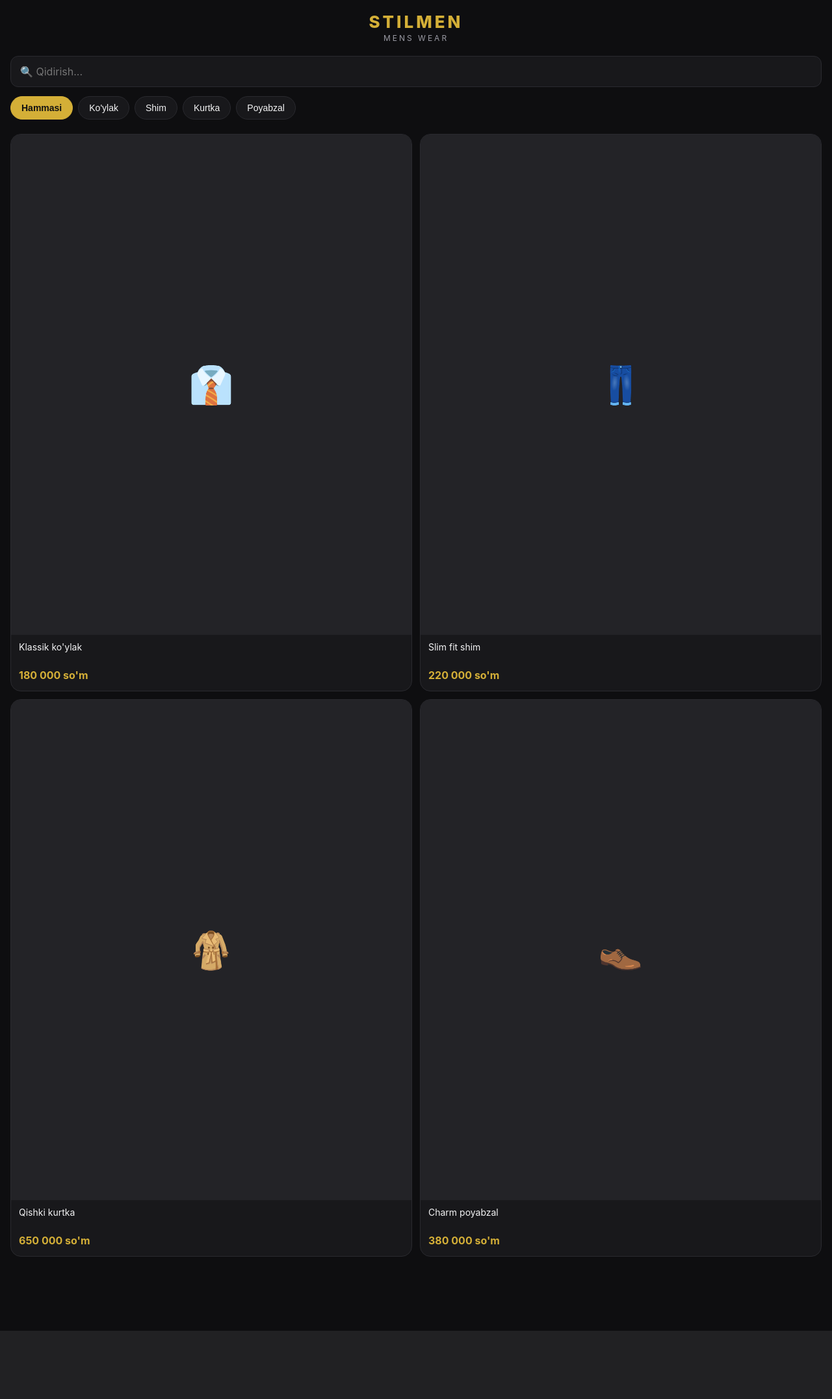
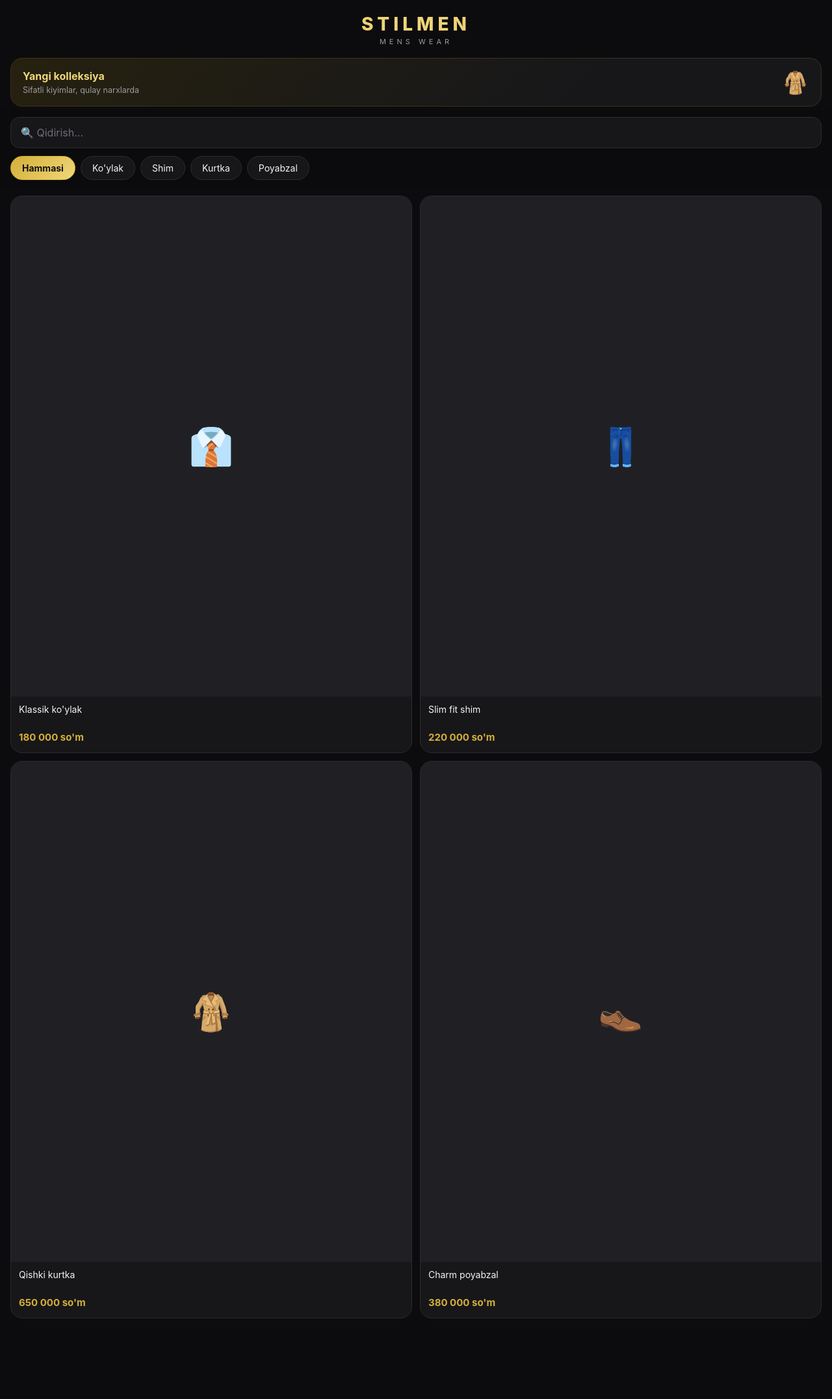
Before and after one commit to lonzopubgm-art/shop-bot, a FastAPI app: page /shop in a window 1280 px wide. Shown: the whole page at 65% size. Before the commit the page ends 2048 px from the top, so only its background shows below. Run offline with FastAPI, Linux system fonts and the light colour scheme; parts of the project's set-up code (start-up, migrations or seed data) failed here and were passed over; some libraries are stand-ins or nearby versions.

Commit message:
Update index.html

```diff
--- a/templates/index.html
+++ b/templates/index.html
@@ -6,53 +6,79 @@
 <title>Stilmen | Mens Wear</title>
 <script src="https://telegram.org/js/telegram-web-app.js"></script>
 <style>
-:root{--bg:#0e0e10;--card:#18181b;--line:#2a2a2f;--gold:#d4af37;--text:#f4f4f5;--mute:#9a9aa3}
+:root{--bg:#0c0c0e;--card:#17171a;--card2:#202024;--line:#2b2b31;--gold:#d4af37;--gold2:#f0d77a;--text:#f4f4f5;--mute:#9a9aa3;--red:#ff5d5d}
 *{box-sizing:border-box;margin:0;padding:0;-webkit-tap-highlight-color:transparent}
-body{background:var(--bg);color:var(--text);font-family:-apple-system,"Segoe UI",Roboto,sans-serif;padding-bottom:100px}
+html{scroll-behavior:smooth}
+body{background:var(--bg);color:var(--text);font-family:-apple-system,"Segoe UI",Roboto,sans-serif;padding-bottom:110px;-webkit-font-smoothing:antialiased}
 body.lock{overflow:hidden}
-header{padding:18px 16px 8px;text-align:center}
-.brand{font-size:26px;font-weight:800;letter-spacing:4px;color:var(--gold)}
-.sub{font-size:12px;letter-spacing:3px;color:var(--mute);margin-top:2px}
-.top{position:sticky;top:0;z-index:5;background:var(--bg);padding-bottom:4px}
-.search{margin:12px 16px 0}
-input,textarea{width:100%;background:var(--card);border:1px solid var(--line);color:var(--text);border-radius:12px;padding:13px 14px;font-size:16px;outline:none;font-family:inherit}
+button{font-family:inherit}
+
+header{padding:20px 16px 6px;text-align:center}
+.brand{font-size:28px;font-weight:800;letter-spacing:6px;background:linear-gradient(90deg,var(--gold),var(--gold2),var(--gold));-webkit-background-clip:text;background-clip:text;color:transparent}
+.sub{font-size:11px;letter-spacing:5px;color:var(--mute);margin-top:3px}
+
+.hero{margin:12px 16px 0;padding:16px 18px;border-radius:18px;background:linear-gradient(135deg,#26210f,#17171a 70%);border:1px solid #3a3217;display:flex;justify-content:space-between;align-items:center}
+.hero b{display:block;font-size:16px;color:var(--gold2)}
+.hero span{font-size:12.5px;color:var(--mute)}
+.hero i{font-style:normal;font-size:34px}
+
+.top{position:sticky;top:0;z-index:5;background:rgba(12,12,14,.94);backdrop-filter:blur(10px);-webkit-backdrop-filter:blur(10px);padding:10px 0 6px;margin-top:6px}
+.search{margin:0 16px}
+input,textarea{width:100%;background:var(--card);border:1px solid var(--line);color:var(--text);border-radius:14px;padding:13px 15px;font-size:16px;outline:none;font-family:inherit;transition:border-color .2s}
 input:focus,textarea:focus{border-color:var(--gold)}
-.cats{display:flex;gap:8px;overflow-x:auto;padding:14px 16px 4px;scrollbar-width:none}
+::placeholder{color:#6d6d76}
+.cats{display:flex;gap:8px;overflow-x:auto;padding:12px 16px 4px;scrollbar-width:none}
 .cats::-webkit-scrollbar{display:none}
-.chip{flex:none;padding:9px 16px;border-radius:20px;border:1px solid var(--line);background:var(--card);color:var(--text);font-size:14px;cursor:pointer}
-.chip.on{background:var(--gold);border-color:var(--gold);color:#111;font-weight:600}
+.chip{flex:none;padding:9px 17px;border-radius:22px;border:1px solid var(--line);background:var(--card);color:var(--text);font-size:14px;cursor:pointer;transition:all .15s}
+.chip.on{background:linear-gradient(135deg,var(--gold),var(--gold2));border-color:var(--gold);color:#111;font-weight:700}
+
 .grid{display:grid;grid-template-columns:1fr 1fr;gap:12px;padding:14px 16px}
-.card{background:var(--card);border:1px solid var(--line);border-radius:16px;overflow:hidden;cursor:pointer;transition:transform .15s}
-.card:active{transform:scale(.97)}
-.pic{aspect-ratio:4/5;background:#232327;display:flex;align-items:center;justify-content:center;font-size:56px}
+.card{background:var(--card);border:1px solid var(--line);border-radius:18px;overflow:hidden;cursor:pointer;transition:transform .15s;animation:fade .35s both}
+.card:active{transform:scale(.96)}
+.pic{aspect-ratio:4/5;background:var(--card2);display:flex;align-items:center;justify-content:center;font-size:56px;overflow:hidden}
 .pic img{width:100%;height:100%;object-fit:cover}
-.info{padding:10px 12px 14px}
+.info{padding:11px 12px 14px}
 .name{font-size:14px;line-height:1.3;min-height:36px}
-.price{color:var(--gold);font-weight:700;margin-top:6px}
-.empty{grid-column:1/-1;text-align:center;color:var(--mute);padding:40px 0}
-.btn{width:100%;border:0;border-radius:14px;padding:15px;font-size:16px;font-weight:700;background:var(--gold);color:#111;cursor:pointer}
+.price{color:var(--gold);font-weight:700;margin-top:6px;font-size:15px}
+.empty{grid-column:1/-1;text-align:center;color:var(--mute);padding:50px 0;line-height:1.8}
+.empty button{margin-top:10px;width:auto;padding:11px 22px}
+
+.skel{height:250px;border-radius:18px;background:linear-gradient(100deg,var(--card) 30%,var(--card2) 50%,var(--card) 70%);background-size:300% 100%;animation:sh 1.3s infinite}
+@keyframes sh{0%{background-position:100% 0}100%{background-position:0 0}}
+@keyframes fade{from{opacity:0;transform:translateY(8px)}to{opacity:1;transform:none}}
+@keyframes up{from{transform:translateY(100%)}to{transform:none}}
+
+.btn{width:100%;border:0;border-radius:15px;padding:15px;font-size:16px;font-weight:700;background:linear-gradient(135deg,var(--gold),var(--gold2));color:#111;cursor:pointer;transition:transform .1s}
+.btn:active{transform:scale(.98)}
 .btn:disabled{opacity:.5}
-.overlay{position:fixed;inset:0;background:rgba(0,0,0,.6);display:none;align-items:flex-end;z-index:20}
+
+.overlay{position:fixed;inset:0;background:rgba(0,0,0,.65);display:none;align-items:flex-end;z-index:20}
 .overlay.show{display:flex}
-.sheet{background:var(--bg);width:100%;max-height:90vh;overflow-y:auto;border-radius:22px 22px 0 0;padding:18px 16px 24px;border-top:1px solid var(--line)}
-.sheet h3{font-size:18px;margin-bottom:10px}
-.close{float:right;background:var(--card);border:0;color:var(--text);width:34px;height:34px;border-radius:50%;font-size:16px}
-.big{aspect-ratio:1.2;border-radius:14px;overflow:hidden;background:#232327;display:flex;align-items:center;justify-content:center;font-size:90px;margin:8px 0 12px}
+.sheet{background:var(--bg);width:100%;max-height:92vh;overflow-y:auto;border-radius:24px 24px 0 0;padding:18px 16px calc(24px + env(safe-area-inset-bottom));border-top:1px solid var(--line);animation:up .28s ease-out}
+.sheet h3{font-size:19px;margin-bottom:10px}
+.close{float:right;background:var(--card2);border:0;color:var(--text);width:34px;height:34px;border-radius:50%;font-size:15px;cursor:pointer}
+.big{aspect-ratio:1.15;border-radius:16px;overflow:hidden;background:var(--card2);display:flex;align-items:center;justify-content:center;font-size:90px;margin:8px 0 14px}
 .big img{width:100%;height:100%;object-fit:cover}
-.label{font-size:13px;color:var(--mute);margin:14px 0 8px}
+.label{font-size:13px;color:var(--mute);margin:16px 0 8px}
 .opts{display:flex;flex-wrap:wrap;gap:8px}
-.row{display:flex;align-items:center;gap:10px;padding:12px 0;border-bottom:1px solid var(--line)}
-.row .t{flex:1;font-size:14px}
-.row .t small{display:block;color:var(--mute);margin-top:3px}
-.qty{display:flex;align-items:center;gap:10px}
-.qty button{width:30px;height:30px;border-radius:50%;border:1px solid var(--line);background:var(--card);color:var(--text);font-size:18px}
-.total{display:flex;justify-content:space-between;font-size:17px;font-weight:700;margin:16px 0 12px}
+
+.row{display:flex;align-items:center;gap:12px;padding:12px 0;border-bottom:1px solid var(--line)}
+.thumb{width:54px;height:54px;border-radius:12px;background:var(--card2);overflow:hidden;display:flex;align-items:center;justify-content:center;font-size:26px;flex:none}
+.thumb img{width:100%;height:100%;object-fit:cover}
+.row .t{flex:1;font-size:14px;min-width:0}
+.row .t small{display:block;color:var(--mute);margin-top:3px;font-size:12.5px}
+.qty{display:flex;align-items:center;gap:9px}
+.qty button{width:30px;height:30px;border-radius:50%;border:1px solid var(--line);background:var(--card);color:var(--text);font-size:18px;cursor:pointer}
+.del{background:none!important;border:0!important;color:var(--red)!important;font-size:16px!important;width:26px!important}
+.total{display:flex;justify-content:space-between;font-size:18px;font-weight:700;margin:18px 0 12px}
 .total span:last-child{color:var(--gold)}
 .form{display:grid;gap:10px;margin-bottom:14px}
+
 .bar{position:fixed;left:12px;right:12px;bottom:calc(12px + env(safe-area-inset-bottom));z-index:10;display:none}
-.bar.show{display:block}
-.bar .btn{display:flex;justify-content:space-between;box-shadow:0 6px 24px rgba(0,0,0,.5)}
-.toast{position:fixed;top:16px;left:50%;transform:translateX(-50%);background:var(--gold);color:#111;padding:10px 18px;border-radius:20px;font-weight:600;font-size:14px;z-index:50;display:none;white-space:nowrap}
+.bar.show{display:block;animation:fade .25s}
+.bar .btn{display:flex;justify-content:space-between;box-shadow:0 8px 28px rgba(0,0,0,.6)}
+
+.toast{position:fixed;top:16px;left:50%;transform:translateX(-50%);background:var(--gold);color:#111;padding:10px 18px;border-radius:22px;font-weight:600;font-size:14px;z-index:50;display:none;max-width:92vw;text-align:center}
 </style>
 </head>
 <body>
@@ -61,10 +87,17 @@ input:focus,textarea:focus{border-color:var(--gold)}
   <div class="brand">STILMEN</div>
   <div class="sub">MENS WEAR</div>
 </header>
+
+<div class="hero">
+  <div><b>Yangi kolleksiya</b><span>Sifatli kiyimlar, qulay narxlarda</span></div>
+  <i>🧥</i>
+</div>
+
 <div class="top">
   <div class="search"><input id="q" placeholder="🔍 Qidirish..."></div>
   <div class="cats" id="cats"></div>
 </div>
+
 <div class="grid" id="grid"></div>
 
 <div class="bar" id="bar">
@@ -79,17 +112,19 @@ input:focus,textarea:focus{border-color:var(--gold)}
 const tg = window.Telegram && window.Telegram.WebApp;
 if (tg) {
   tg.ready(); tg.expand();
-  try { tg.setHeaderColor('#0e0e10'); tg.setBackgroundColor('#0e0e10'); } catch(e){}
+  try { tg.setHeaderColor('#0c0c0e'); tg.setBackgroundColor('#0c0c0e'); } catch(e){}
   try { tg.BackButton.onClick(() => closeAll()); } catch(e){}
 }
 
 let PRODUCTS = [], CATS = ["Hammasi"];
 let cat = "Hammasi", cart = [], cur = null, selSize = "", selColor = "";
-const CART_KEY = "stilmen_cart_v1";
+const CART_KEY = "stilmen_cart_v2";
 const $ = id => document.getElementById(id);
 const fmt = n => String(n).replace(/\B(?=(\d{3})+(?!\d))/g, " ") + " so'm";
 
-/* ---------- XAVFSIZLIK: HTML'ni tozalash ---------- */
+function hap(){ try { tg.HapticFeedback.impactOccurred("light"); } catch(e){} }
+
+/* ---------- Xavfsizlik: HTML'ni tozalash ---------- */
 function esc(s){
   return String(s == null ? "" : s)
     .replace(/&/g,"&amp;").replace(/</g,"&lt;").replace(/>/g,"&gt;")
@@ -105,7 +140,7 @@ function pic(p){
   return esc(p.emoji || "👕");
 }
 
-/* ---------- Tovarlarni tekshirib olish ---------- */
+/* ---------- Tovarni tekshirish ---------- */
 function cleanProduct(p){
   if (!p || typeof p !== "object") return null;
   const id = Number(p.id), price = Number(p.price);
@@ -121,9 +156,9 @@ function cleanProduct(p){
   };
 }
 
-/* ---------- Savatni saqlash ---------- */
+/* ---------- Savat xotirasi ---------- */
 function saveCart(){
-  try { localStorage.setItem(CART_KEY, JSON.stringify(cart)); } catch(e){}
+  try { localStorage.setItem(CART_KEY, JSON.stringify(cart.map(i => ({pid:i.pid, size:i.size, color:i.color, qty:i.qty})))); } catch(e){}
 }
 function loadCart(){
   try {
@@ -138,33 +173,43 @@ function loadCart(){
   } catch(e){ cart = []; }
 }
 
+/* ---------- Boshlash ---------- */
+function skeleton(){
+  $("grid").innerHTML = '<div class="skel"></div>'.repeat(4);
+}
 async function init(){
+  skeleton();
+  let failed = false;
   try{
-    const r = await fetch("/api/products");
+    const r = await fetch("/api/products", {cache:"no-store"});
     if (!r.ok) throw new Error("HTTP " + r.status);
     const data = await r.json();
     if (!Array.isArray(data)) throw new Error("bad data");
     PRODUCTS = data.map(cleanProduct).filter(Boolean);
   }catch(e){
-    PRODUCTS = [];
-    toast("Tovarlarni yuklab bo'lmadi");
+    PRODUCTS = []; failed = true;
   }
   CATS = ["Hammasi", ...new Set(PRODUCTS.map(p => p.cat))];
+  if (!CATS.includes(cat)) cat = "Hammasi";
   loadCart();
-  renderCats(); renderGrid(); updateBar();
+  renderCats(); renderGrid(failed); updateBar();
 }
 
 function renderCats(){
   $("cats").innerHTML = CATS.map((c,i) =>
     `<button class="chip ${c===cat?"on":""}" onclick="setCat(${i})">${esc(c)}</button>`).join("");
 }
-function setCat(i){ cat = CATS[i]; renderCats(); renderGrid(); }
+function setCat(i){ cat = CATS[i]; hap(); renderCats(); renderGrid(); }
 
-function renderGrid(){
+function renderGrid(failed){
+  if (failed){
+    $("grid").innerHTML = '<div class="empty">Tovarlarni yuklab bo\'lmadi 😕<br><button class="btn" onclick="init()">Qayta urinish</button></div>';
+    return;
+  }
   const s = $("q").value.trim().toLowerCase();
   const list = PRODUCTS.filter(p => (cat==="Hammasi" || p.cat===cat) && p.name.toLowerCase().includes(s));
-  $("grid").innerHTML = list.length ? list.map(p =>
-    `<div class="card" onclick="openProduct(${p.id})">
+  $("grid").innerHTML = list.length ? list.map((p,k) =>
+    `<div class="card" style="animation-delay:${Math.min(k,8)*40}ms" onclick="openProduct(${p.id})">
        <div class="pic">${pic(p)}</div>
        <div class="info"><div class="name">${esc(p.name)}</div><div class="price">${fmt(p.price)}</div></div>
      </div>`).join("") : '<div class="empty">Tovar topilmadi</div>';
@@ -176,12 +221,12 @@ function showSheet(id){
   try { tg && tg.BackButton.show(); } catch(e){}
 }
 
+/* ---------- Tovar oynasi ---------- */
 function openProduct(id){
   cur = PRODUCTS.find(p => p.id===id);
   if (!cur) return;
   selSize = cur.sizes[0]; selColor = cur.colors[0];
-  renderProduct();
-  showSheet("pOv");
+  hap(); renderProduct(); showSheet("pOv");
 }
 function renderProduct(){
   const p = cur;
@@ -189,25 +234,26 @@ function renderProduct(){
     `<button class="close" onclick="closeAll()">✕</button>
      <h3>${esc(p.name)}</h3>
      <div class="big">${pic(p)}</div>
-     <div class="price" style="font-size:20px">${fmt(p.price)}</div>
+     <div class="price" style="font-size:22px">${fmt(p.price)}</div>
      <div class="label">Razmer</div>
      <div class="opts">${p.sizes.map((s,i)=>`<button class="chip ${s===selSize?"on":""}" onclick="pick('size',${i})">${esc(s)}</button>`).join("")}</div>
      <div class="label">Rang</div>
      <div class="opts">${p.colors.map((c,i)=>`<button class="chip ${c===selColor?"on":""}" onclick="pick('color',${i})">${esc(c)}</button>`).join("")}</div>
-     <div style="height:18px"></div>
+     <div style="height:20px"></div>
      <button class="btn" onclick="addToCart()">Savatga qo'shish</button>`;
 }
 function pick(t,i){
   if (t==="size") selSize = cur.sizes[i]; else selColor = cur.colors[i];
-  renderProduct();
+  hap(); renderProduct();
 }
 
+/* ---------- Savat ---------- */
 function addToCart(){
   const key = cur.id + "|" + selSize + "|" + selColor;
   const ex = cart.find(i => i.key===key);
   if (ex) ex.qty = Math.min(99, ex.qty + 1);
   else cart.push({key, pid:cur.id, name:cur.name, price:cur.price, size:selSize, color:selColor, qty:1});
-  closeAll(); updateBar(); toast("Savatga qo'shildi ✅");
+  hap(); closeAll(); updateBar(); toast("Savatga qo'shildi ✅");
 }
 
 function totalSum(){ return cart.reduce((s,i) => s + i.price*i.qty, 0); }
@@ -219,45 +265,70 @@ function updateBar(){
   saveCart();
 }
 
-function openCart(){ renderCart(); showSheet("cOv"); }
+function openCart(){ hap(); renderCart(); showSheet("cOv"); }
 function renderCart(){
   $("cSheet").innerHTML =
     `<button class="close" onclick="closeAll()">✕</button><h3>🛒 Savat</h3>` +
-    cart.map((i,x) =>
-      `<div class="row">
-         <div class="t">${esc(i.name)}<small>${esc(i.size)} · ${esc(i.color)} · ${fmt(i.price)}</small></div>
-         <div class="qty"><button onclick="chg(${x},-1)">−</button><b>${i.qty}</b><button onclick="chg(${x},1)">+</button></div>
-       </div>`).join("") +
+    cart.map((i,x) => {
+      const p = PRODUCTS.find(z => z.id === i.pid) || {};
+      return `<div class="row">
+         <div class="thumb">${pic(p)}</div>
+         <div class="t">${esc(i.name)}<small>${esc(i.size)} · ${esc(i.color)}</small><small style="color:var(--gold)">${fmt(i.price*i.qty)}</small></div>
+         <div class="qty"><button onclick="chg(${x},-1)">−</button><b>${i.qty}</b><button onclick="chg(${x},1)">+</button><button class="del" onclick="rm(${x})">🗑</button></div>
+       </div>`;
+    }).join("") +
     `<div class="total"><span>Jami:</span><span>${fmt(totalSum())}</span></div>
      <div class="form">
        <input id="fName" placeholder="Ismingiz" autocomplete="name" maxlength="60">
-       <input id="fPhone" type="tel" placeholder="Telefon: +998 90 123 45 67" autocomplete="tel" maxlength="20">
-       <textarea id="fAddr" rows="2" placeholder="Manzil" maxlength="200"></textarea>
+       <input id="fPhone" type="tel" inputmode="numeric" value="+998 " autocomplete="tel" maxlength="17" oninput="maskPhone(this)">
+       <textarea id="fAddr" rows="2" placeholder="Manzil (shahar, tuman, ko'cha)" maxlength="200"></textarea>
      </div>
      <button class="btn" id="sendBtn" onclick="sendOrder()">Buyurtma berish</button>`;
 }
-function chg(x,d){
+function keepForm(fn){
   const ids = ["fName","fPhone","fAddr"];
-  const v = ids.map(id => $(id).value);
-  cart[x].qty = Math.min(99, cart[x].qty + d);
-  if (cart[x].qty <= 0) cart.splice(x,1);
-  updateBar();
+  const v = ids.map(id => $(id) ? $(id).value : "");
+  fn();
   if (!cart.length){ closeAll(); return; }
   renderCart();
-  ids.forEach((id,k) => $(id).value = v[k]);
+  ids.forEach((id,k) => { if ($(id)) $(id).value = v[k]; });
+}
+function chg(x,d){
+  keepForm(() => {
+    cart[x].qty = Math.min(99, cart[x].qty + d);
+    if (cart[x].qty <= 0) cart.splice(x,1);
+    updateBar();
+  });
+}
+function rm(x){
+  keepForm(() => { cart.splice(x,1); updateBar(); });
 }
 
+/* ---------- Telefon ---------- */
+function maskPhone(el){
+  let d = el.value.replace(/\D/g, "");
+  if (d.startsWith("998")) d = d.slice(3);
+  else if (el.value.startsWith("+") && d.length <= 2) d = "";
+  d = d.slice(0, 9);
+  let o = "+998 ";
+  if (d.length) o += d.slice(0,2);
+  if (d.length > 2) o += " " + d.slice(2,5);
+  if (d.length > 5) o += " " + d.slice(5,7);
+  if (d.length > 7) o += " " + d.slice(7,9);
+  el.value = o;
+}
 function normPhone(s){
   let d = String(s).replace(/\D/g, "");
   if (d.length === 9) d = "998" + d;
   return /^998\d{9}$/.test(d) ? "+" + d : "";
 }
 
+/* ---------- Buyurtma yuborish ---------- */
 async function sendOrder(){
   const name = $("fName").value.trim(), addr = $("fAddr").value.trim();
   const phone = normPhone($("fPhone").value);
   if (name.length < 2){ toast("Ismingizni kiriting"); return; }
-  if (!phone){ toast("Telefon raqam noto'g'ri (+998 XX XXX XX XX)"); return; }
+  if (!phone){ toast("Telefon raqam to'liq emas"); return; }
   if (addr.length < 5){ toast("Manzilni to'liq kiriting"); return; }
 
   const u = (tg && tg.initDataUnsafe && tg.initDataUnsafe.user) || {};
@@ -268,12 +339,7 @@ async function sendOrder(){
       method: "POST",
       headers: {"Content-Type":"application/json"},
       body: JSON.stringify({
-        // YANGI: serverda tekshirish uchun
-        init_data: tg ? tg.initData : "",
-        customer: {name, phone, address: addr},
-        items: cart.map(i => ({id:i.pid, size:i.size, color:i.color, qty:i.qty})),
-        // ESKI format: server yangilanguncha ishlashi uchun (keyin o'chirasiz)
-        cart: cart.map(i => ({name:i.name, qty:i.qty, price:i.price, size:i.size + " / " + i.color})),
+        cart: cart.map(i => ({id:i.pid, name:i.name, qty:i.qty, price:i.price, size:i.size, color:i.color})),
         total: totalSum(),
         user: {first_name: name + " | " + phone + " | " + addr, username: u.username || "", id: u.id || "-"}
       })
@@ -281,6 +347,7 @@ async function sendOrder(){
     if (!r.ok) throw new Error("HTTP " + r.status);
     const d = await r.json();
     if (d.status !== "success") throw new Error();
+    try { tg.HapticFeedback.notificationOccurred("success"); } catch(e){}
     cart = []; updateBar(); closeAll();
     toast("Buyurtma qabul qilindi! ✅");
     setTimeout(() => { if (tg) tg.close(); }, 1500);
@@ -298,11 +365,11 @@ function closeAll(){
 }
 function toast(m){
   const t = $("toast"); t.textContent = m; t.style.display = "block";
-  clearTimeout(t._h); t._h = setTimeout(() => t.style.display = "none", 2000);
+  clearTimeout(t._h); t._h = setTimeout(() => t.style.display = "none", 2200);
 }
 
 let _deb;
-$("q").addEventListener("input", () => { clearTimeout(_deb); _deb = setTimeout(renderGrid, 250); });
+$("q").addEventListener("input", () => { clearTimeout(_deb); _deb = setTimeout(() => renderGrid(), 250); });
 init();
 </script>
 </body>
```
